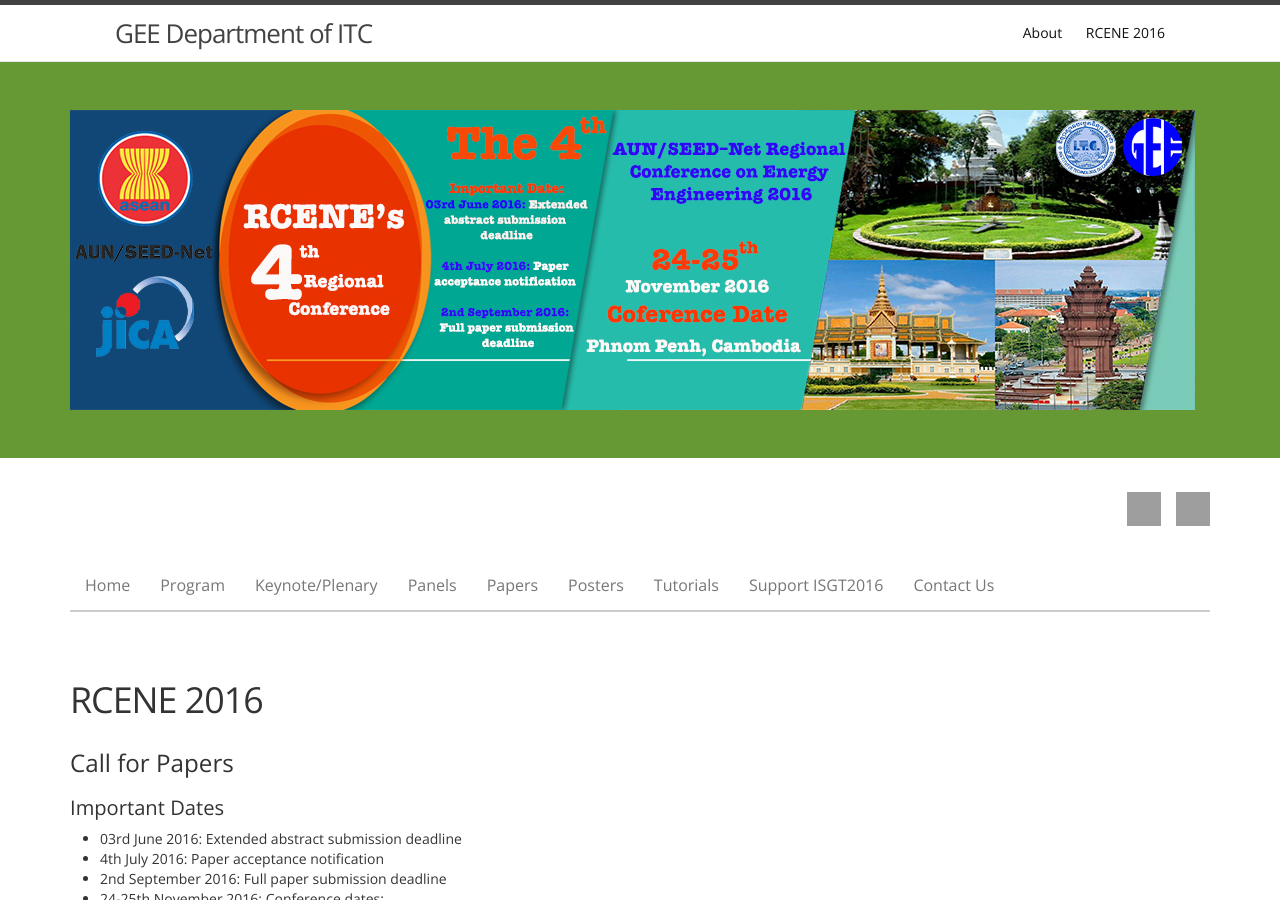
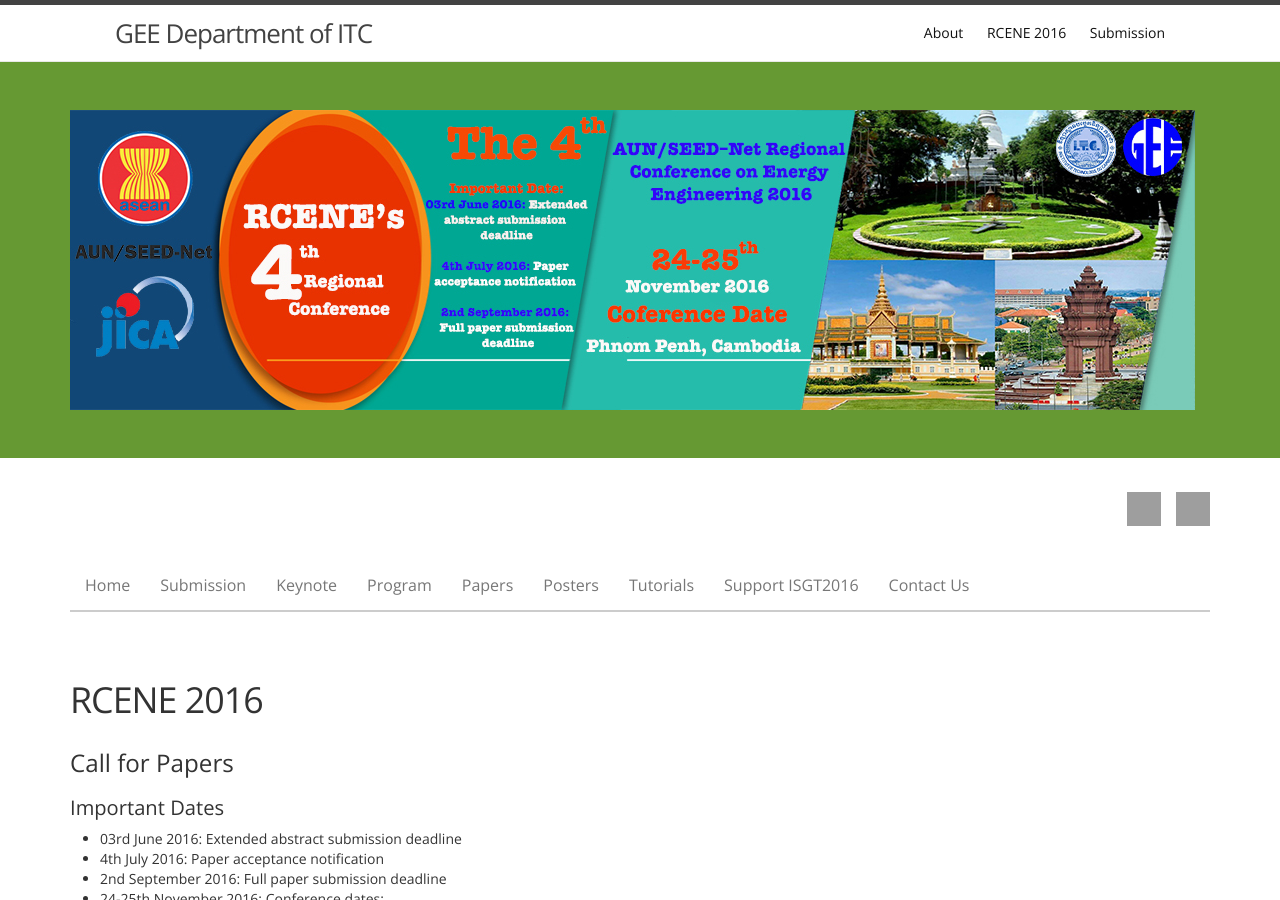
Before and after one commit to gee-itc/gee-itc.github.io, a Jekyll site: the page built from rcene2016.md, in a window 1280 px wide and 900 px high. Built offline with Jekyll 4.4.1, drawn with Linux system fonts in a browser that asks for light colours; grey boxes are pictures that could not be loaded.

Commit message:
Update submission page

```diff
--- a/_layouts/landing_page.html
+++ b/_layouts/landing_page.html
@@ -84,16 +84,16 @@
 				<div class="collapse navbar-collapse">
 					<ul id="menu-program1" class="nav navbar-nav">
 						<li id="menu-item-1846" class="menu-item current-menu-item">
-							<a href="http://sites.ieee.org/isgt-2016/">Home</a>
+							<a href="/RCENE-2016">Home</a>
 						</li>
 						<li id="menu-item-1864" class="menu-item">
-							<a href="http://sites.ieee.org/isgt-2016/program2/">Program</a>
+							<a href="/submission">Submission</a>
 						</li>
 						<li id="menu-item-1867" class="menu-item">
-							<a href="http://sites.ieee.org/isgt-2016/keynoteplenary/">Keynote/Plenary</a>
+							<a href="http://sites.ieee.org/isgt-2016/keynoteplenary/">Keynote</a>
 						</li>
 						<li id="menu-item-1868" class="menu-item">
-							<a href="http://sites.ieee.org/isgt-2016/panels/">Panels</a>
+							<a href="http://sites.ieee.org/isgt-2016/panels/">Program</a>
 						</li>
 						<li id="menu-item-1869" class="menu-item">
 							<a href="http://sites.ieee.org/isgt-2016/papers/">Papers</a>
```
Also changed, not shown: submission.md (added, +11 -0 lines).
